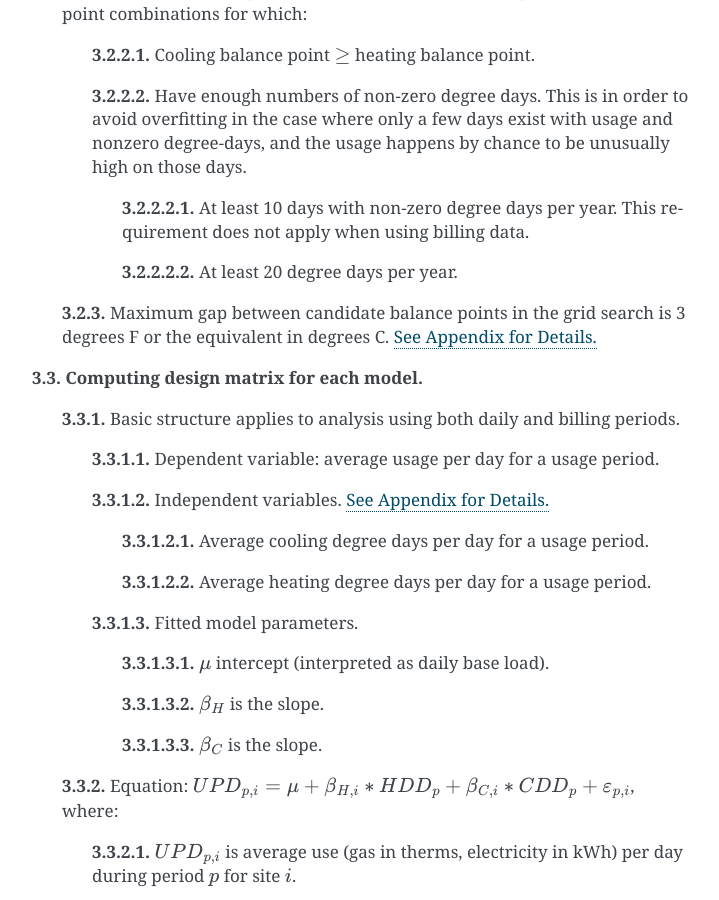
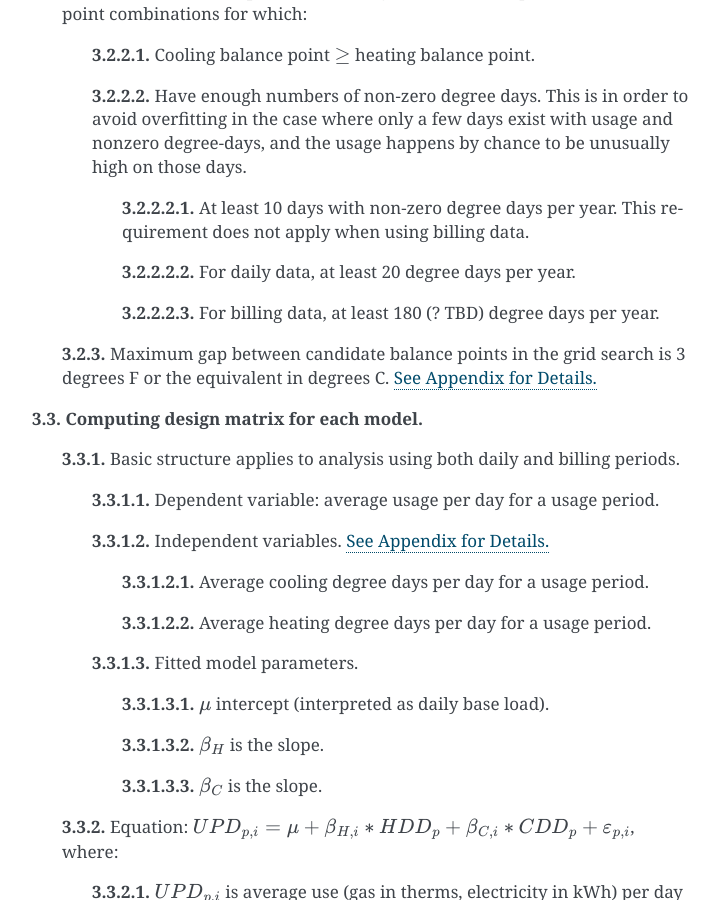
Before and after one commit to openeemeter/caltrack, a Sphinx documentation site: the page built from docs/methods.rst, in a window 1280 px wide and 900 px high, scrolled down 9584 px. Shown: the whole window, without its empty margins (388-1107 px from the left). Built offline with Sphinx 7.4.7, drawn with Linux system fonts in a browser that asks for light colours.

Commit message:
Draft issue 133 proposal

```diff
--- a/docs/methods.rst
+++ b/docs/methods.rst
@@ -278,7 +278,9 @@ Section 3(a): Modeling - Billing and Daily Methods
 
    **3.2.2.2.1.** At least 10 days with non-zero degree days per year. This requirement does not apply when using billing data.
 
-   **3.2.2.2.2.** At least 20 degree days per year.
+   **3.2.2.2.2.** For daily data, at least 20 degree days per year.
+
+   **3.2.2.2.3.** For billing data, at least 180 (? TBD) degree days per year.
 
 .. _methods3-2-3:
 
```
